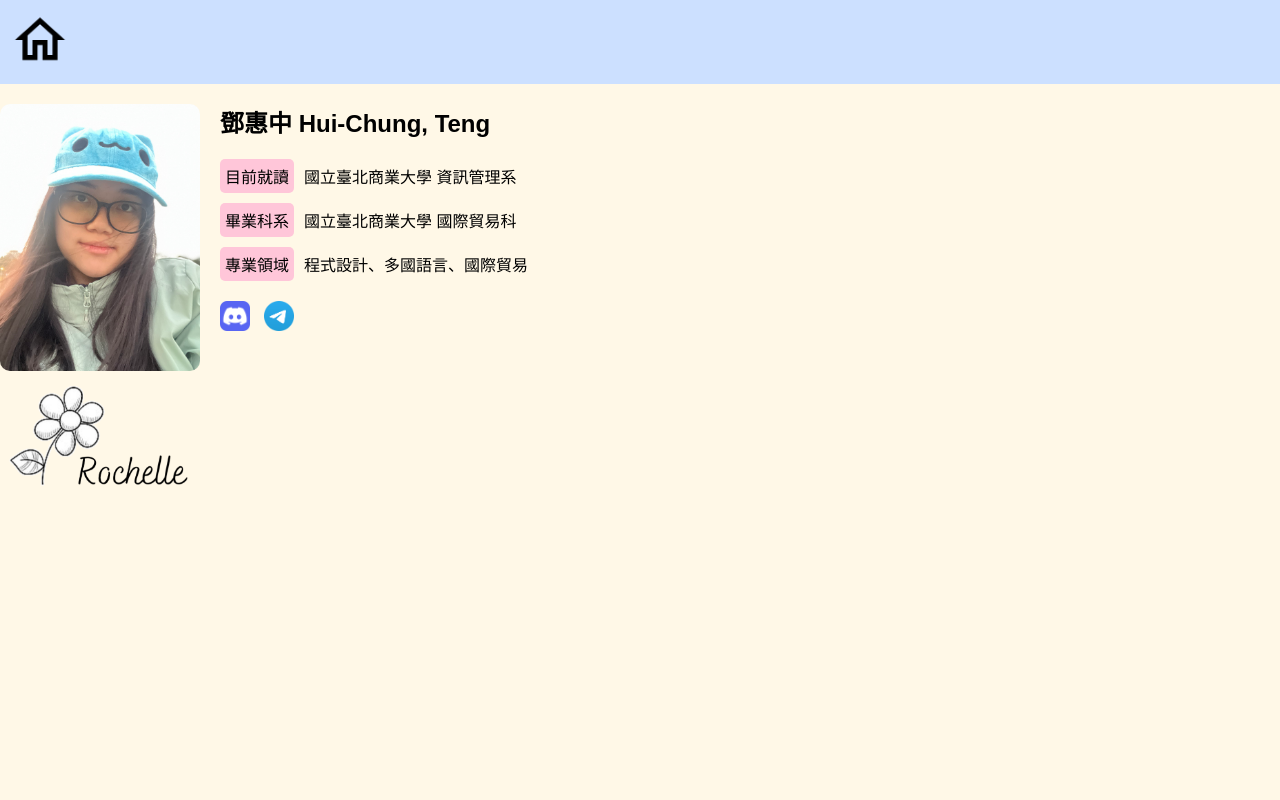
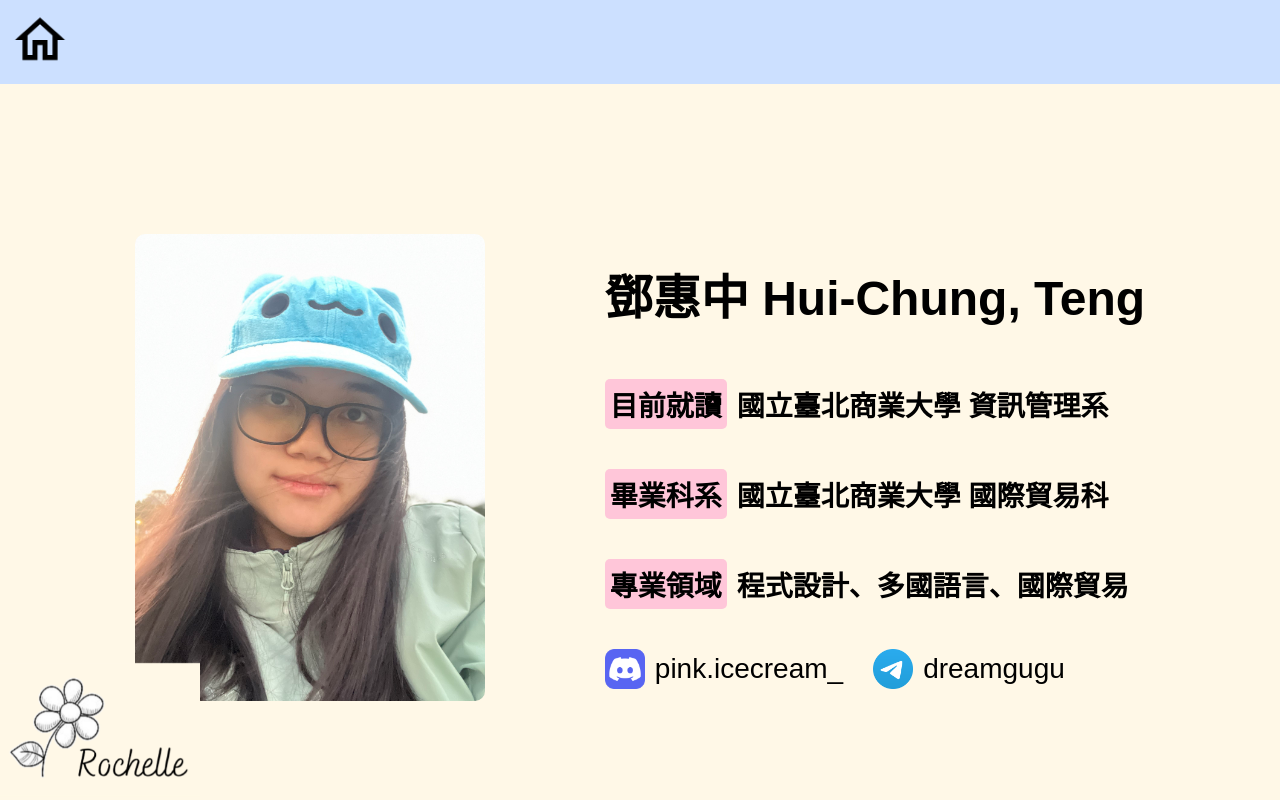
Before and after one commit to HuiChung731/HuiChung731.github.io, a plain HTML site: page profile.html in a window 1280 px wide. Drawn offline with Linux system fonts and the light colour scheme.

Commit message:
調整 Profile 排版

```diff
--- a/profile.html
+++ b/profile.html
@@ -6,14 +6,13 @@
     <link rel="stylesheet" type="text/css" href="styles/profile.css">
 </head>
 <body>
+    <div class="header">
+        <a href="index.html"><img src="./assets/home.png" alt="Home Icon" class="home-icon"></a>
+    </div>
     <div class="container">
-        <header>
-            <a href="index.html"><img src="./assets/home.png" alt="Home Icon" class="home-icon"></a>
-        </header>
-        <main>
         <img src="assets/profile/profile_photo.JPG" alt="Profile Photo" class="profile-photo">
         <div class="info">
-                <h2>鄧惠中 Hui-Chung, Teng</h2>
+            <div class="myname">鄧惠中 Hui-Chung, Teng</div>
             <div class="info-block">
                 <div class="label">目前就讀</div>
                 <div class="value">國立臺北商業大學 資訊管理系</div>
@@ -27,14 +26,19 @@
                 <div class="value">程式設計、多國語言、國際貿易</div>
             </div>
             <div class="social-icons">
-                    <a href="https://discord.com" target="_blank"><img src="assets/profile/discord_icon.png" alt="Discord"></a>
-                    <a href="https://telegram.org" target="_blank"><img src="assets/profile/telegram_icon.png" alt="Telegram"></a>
+                <span class="social_id">
+                    <img src="assets/profile/discord_icon.png" alt="Discord">
+                    <span style="margin-left: 10px;">pink.icecream_</span>
+                </span>
+                <span class="social_id">
+                    <img src="assets/profile/telegram_icon.png" alt="Telegram">
+                    <span style="margin-left: 10px;">dreamgugu</span>
+                </span>
             </div>
         </div>
-        </main>
-        <footer>
+    </div>
+    <div class="footer">
         <img src="assets/profile/flower_profile.png" alt="Flower Profile" class="flower_profile">
-        </footer>
     </div>
 </body>
 </html>
--- a/styles/profile.css
+++ b/styles/profile.css
@@ -5,14 +5,7 @@ body {
     background-color: #FFF8E7;
 }
 
-.container {
-    position: absolute;
-    width: 100%;
-    margin: 0;
-    padding: 0;
-}
-
-header {
+.header {
     display: flex;
     align-items: center;
     background-color: #cce0ff;
@@ -24,33 +17,34 @@ header {
     height: 60px;
 }
 
-.header-title {
-    margin-left: 10px;
-    font-size: 1.5em;
-}
-
-main {
+.container {
     display: flex;
-    margin-top: 20px;
+    justify-content: center;
+    width: 100%;
+    margin: 0;
+    margin-top: 150px;
 }
 
 .profile-photo {
-    width: 200px;
+    width: 350px;
     height: auto;
     border-radius: 10px;
 }
 
 .info {
-    margin-left: 20px;
+    margin-left: 120px;
 }
 
-.info h2 {
-    margin-top: 0;
+.myname {
+    font-size: 48px;
+    font-weight: bold;
+    padding-top: 25px;
+    padding-bottom: 10px;
 }
 
 .info-block {
     display: flex;
-    margin-top: 10px;
+    margin-top: 40px;
 }
 
 .label {
@@ -58,27 +52,36 @@ main {
     padding: 5px;
     border-radius: 5px;
     margin-right: 10px;
+    font-size: 28px;
+    font-weight: bold;
 }
 
 .value {
     align-self: center;
+    font-size: 28px;
+    font-weight: bold;
 }
 
 .social-icons {
-    margin-top: 20px;
-}
-
-.social-icons a {
-    margin-right: 10px;
+    display: flex;
+    align-items: center;
+    margin-top: 40px;
 }
 
 .social-icons img {
-    width: 30px;
-    height: 30px;
+    width: 40px;
+    height: 40px;
+}
+
+.social_id {
+    display: flex;
+    align-items: center;
+    font-size: 28px;
+    margin-right: 30px;
 }
 
 .footer {
-    background-color: #cce0ff;
+    position: fixed;
     padding: 0;
     text-align: center;
     left: 0;
@@ -87,4 +90,5 @@ main {
 
 .flower_profile {
     width: 200px;
+    height: auto;
 }
```
Also changed, not shown: 1 other file. Lines whose indentation alone changed are shown as unchanged.
